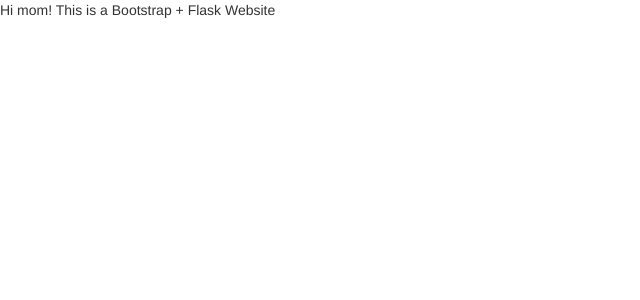
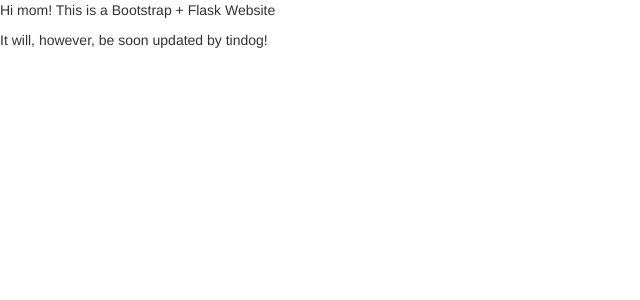
Before and after one commit to HKubinhetz/Bootstrap-Flask, a Flask app: page / in a window 1280 px wide. Shown: the top 300 px of the page, without its empty margins (0-640 px from the left). Run offline with Flask 2, Linux system fonts and the light colour scheme.

Commit message:
Simple changes in structure.

```diff
--- a/templates/index.html
+++ b/templates/index.html
@@ -11,5 +11,6 @@
 </head>
 <body>
     <p>Hi mom! This is a Bootstrap + Flask Website</p>
+    <p>It will, however, be soon updated by tindog!</p>
 </body>
 </html>
```
